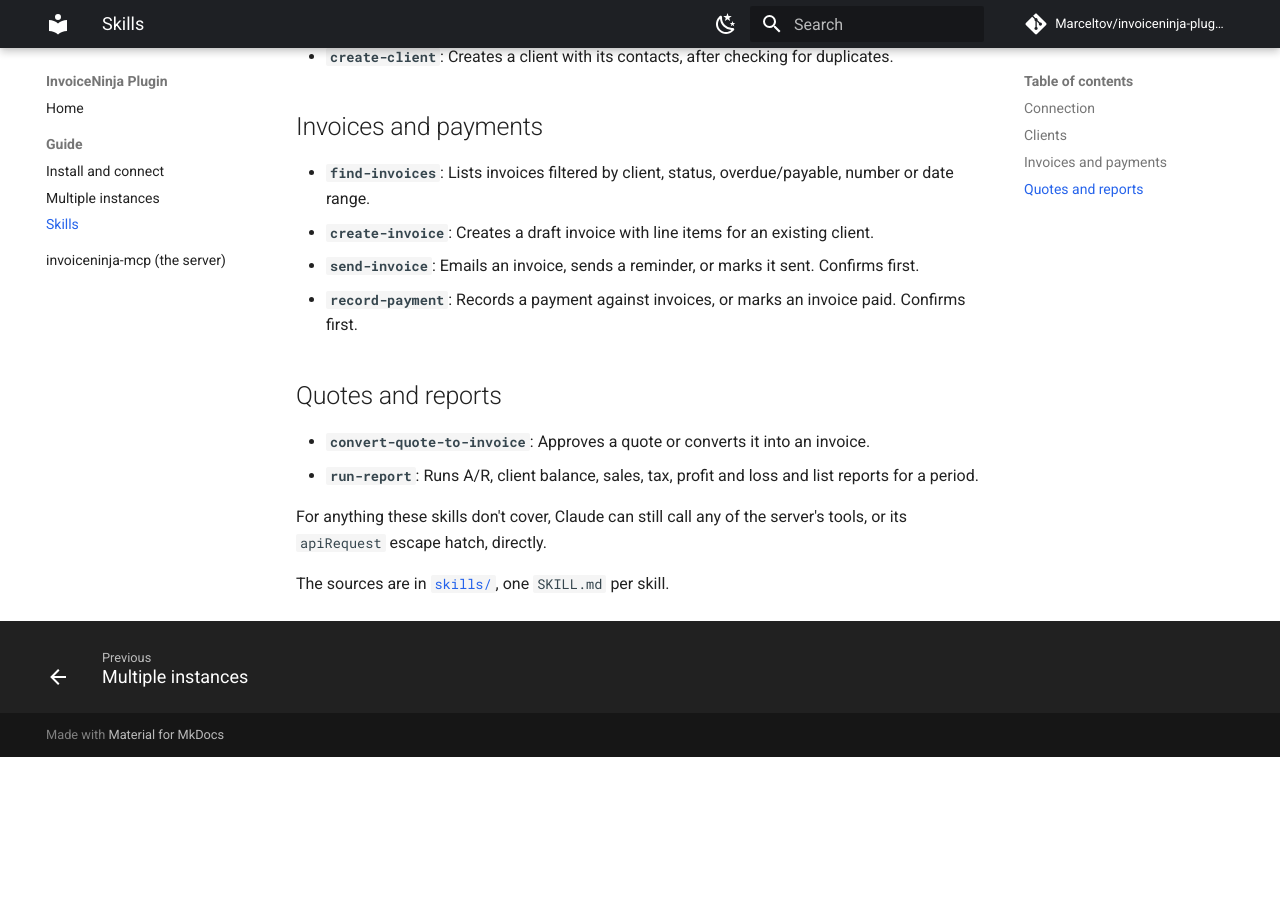
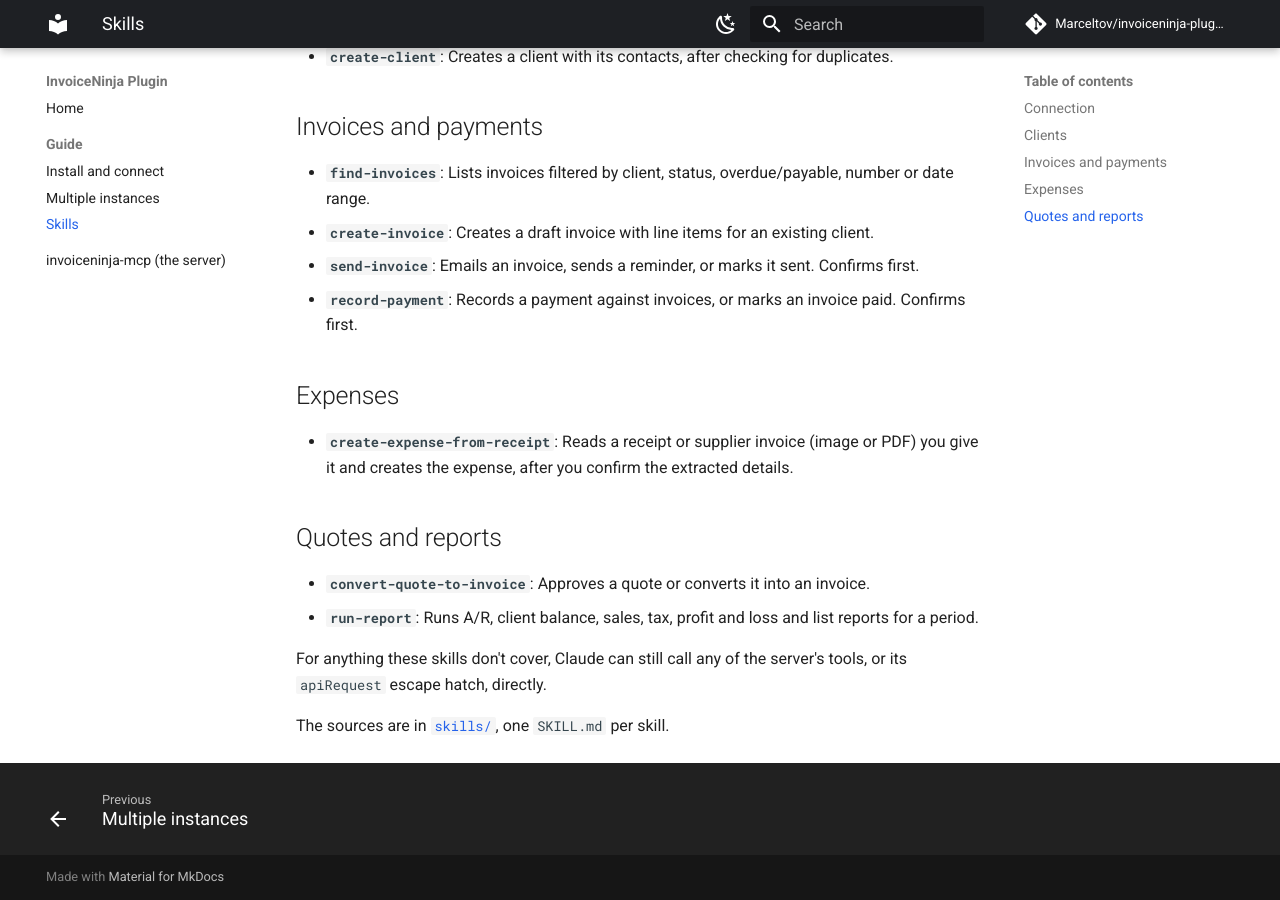
Before and after one commit to Marceltov/invoiceninja-plugin, an MkDocs documentation site: the page built from docs/skills.md, in a window 1280 px wide and 900 px high, scrolled down 505 px. Built offline with MkDocs 1.6.1 and Material for MkDocs 9.7.7, drawn with Linux system fonts in a browser that asks for light colours; comment, search, counter and statistics services are not loaded; before the commit the page ends 1262 px from its top, so only the background shows below that.

Commit message:
Add create-expense-from-receipt skill
Co-Authored-By: Claude Sonnet 5.5 <noreply@anthropic.com>
Claude-Session: https://claude.ai/code/session_01DZVD4UCncui8BP2rTc7ZUX

```diff
--- a/docs/skills.md
+++ b/docs/skills.md
@@ -18,6 +18,10 @@ Claude picks a skill automatically when your request matches it, so you just ask
 - **`send-invoice`**: Emails an invoice, sends a reminder, or marks it sent. Confirms first.
 - **`record-payment`**: Records a payment against invoices, or marks an invoice paid. Confirms first.
 
+## Expenses
+
+- **`create-expense-from-receipt`**: Reads a receipt or supplier invoice (image or PDF) you give it and creates the expense, after you confirm the extracted details.
+
 ## Quotes and reports
 
 - **`convert-quote-to-invoice`**: Approves a quote or converts it into an invoice.
```
Also changed, not shown: skills/README.md (+1 -0 lines), skills/create-expense-from-receipt/SKILL.md (added, +25 -0 lines).
